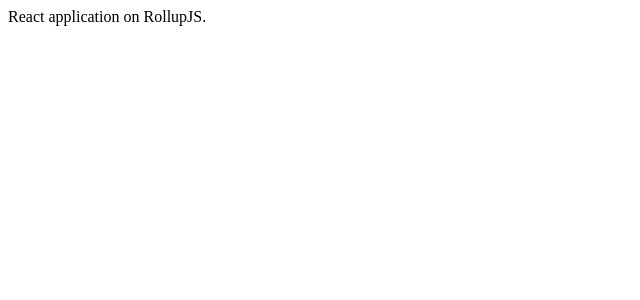
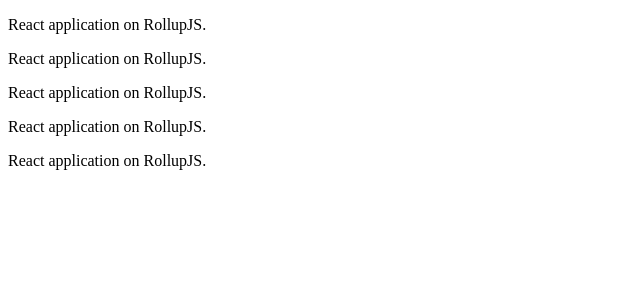
Before and after one commit to khusamov/popup-element-positioning, a React app: page / in a window 1280 px wide. Shown: the top 300 px of the page, without its empty margins (0-640 px from the left). Built offline with nearby package versions, Linux system fonts and the light colour scheme; the HTML template or start-up script is replaced by a standard one.

Commit message:
Добавлен набросок плавающего элемента, который появляется при клике на правую кнопку мышки

```diff
--- /dev/null
+++ b/src/components/App/App.style.ts
@@ -0,0 +1,9 @@
+import {styled} from '@material-ui/styles';
+
+const div = styled('div');
+
+export const FloatingExampleContent = div({
+	padding: 10,
+	border: '1px solid black',
+	backgroundColor: 'white'
+});
--- a/src/components/App/App.tsx
+++ b/src/components/App/App.tsx
@@ -1,11 +1,39 @@
-import React, {Component} from 'react';
+import React, {Component, MouseEvent} from 'react';
+import {observable} from 'mobx';
+import {observer} from 'mobx-react';
+import Floating from '../Floating';
+import {FloatingExampleContent} from './App.style';
 
+@observer
 export default class App extends Component {
+
+	@observable floatingVisibled = false;
+	@observable floatingPosition = {x: 0, y: 0};
+
 	render() {
 		return (
-			<div>
-				React application on RollupJS.
+			<div onContextMenu={this.onDivContextMenu}>
+
+				{this.floatingVisibled && (
+					<Floating x={this.floatingPosition.x} y={this.floatingPosition.y}>
+						<FloatingExampleContent>
+							Плавающий блок.
+						</FloatingExampleContent>
+					</Floating>
+				)}
+
+				<p>React application on RollupJS.</p>
+				<p>React application on RollupJS.</p>
+				<p>React application on RollupJS.</p>
+				<p>React application on RollupJS.</p>
+				<p>React application on RollupJS.</p>
 			</div>
 		);
 	}
+
+	private onDivContextMenu = (event: MouseEvent<HTMLDivElement>) => {
+		event.preventDefault();
+		this.floatingPosition = {x: event.pageX, y: event.pageY};
+		this.floatingVisibled = true;
+	};
 };
--- /dev/null
+++ b/src/components/Floating/Floating.style.ts
@@ -0,0 +1,17 @@
+import {styled} from '@material-ui/styles';
+import {TopProperty, LeftProperty} from 'csstype';
+
+type TLength = string | 0;
+
+const div = styled('div');
+
+interface IFloatingDivProps {
+	x: number;
+	y: number;
+}
+
+export const FloatingDiv = div<{}, IFloatingDivProps>(({x, y}) => ({
+	position: 'absolute',
+	left: x as TopProperty<TLength>,
+	top: y as LeftProperty<TLength>
+}));
--- /dev/null
+++ b/src/components/Floating/Floating.tsx
@@ -0,0 +1,26 @@
+import React, {Component, ReactNode} from 'react';
+import {observer} from 'mobx-react';
+import {FloatingDiv} from './Floating.style';
+import createBodyPortal from '../../functions/createBodyPortal';
+
+interface IFloatingProps {
+	x: number;
+	y: number;
+}
+
+/**
+ * Floating.
+ */
+ @observer
+export default class Floating extends Component<IFloatingProps> {
+	public render(): ReactNode {
+		const {x, y, children} = this.props;
+		return (
+			createBodyPortal(
+				<FloatingDiv {...{x, y}}>
+					{children}
+				</FloatingDiv>
+			)
+		);
+	}
+}
--- /dev/null
+++ b/src/components/Floating/index.ts
@@ -0,0 +1 @@
+export {default} from './Floating';
```
